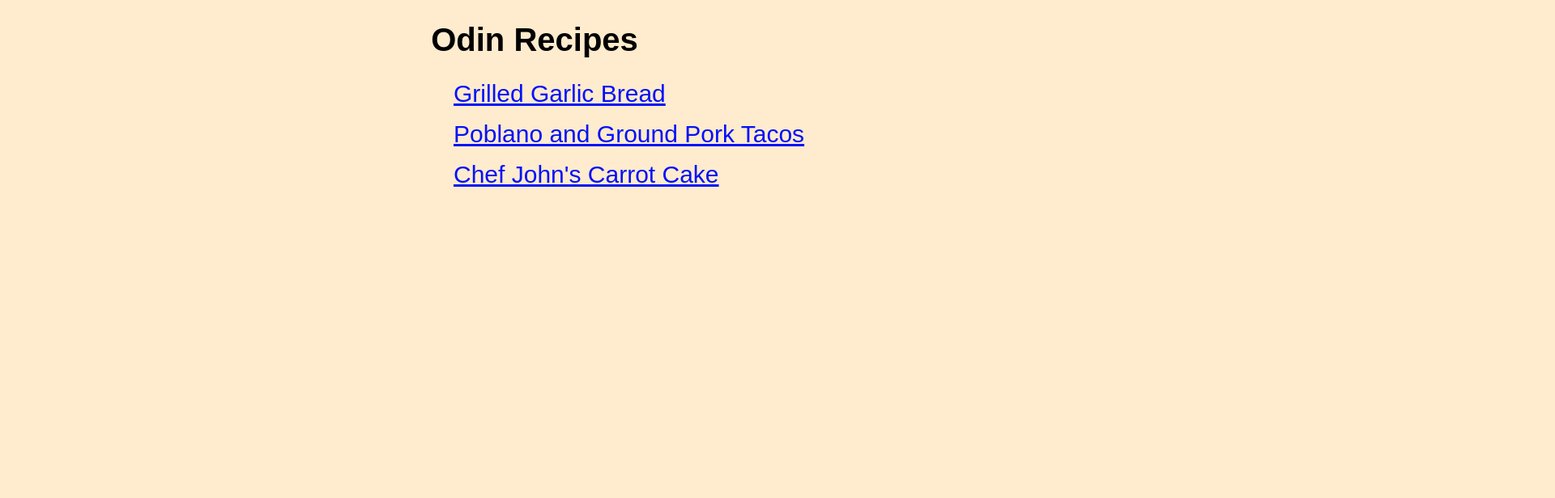
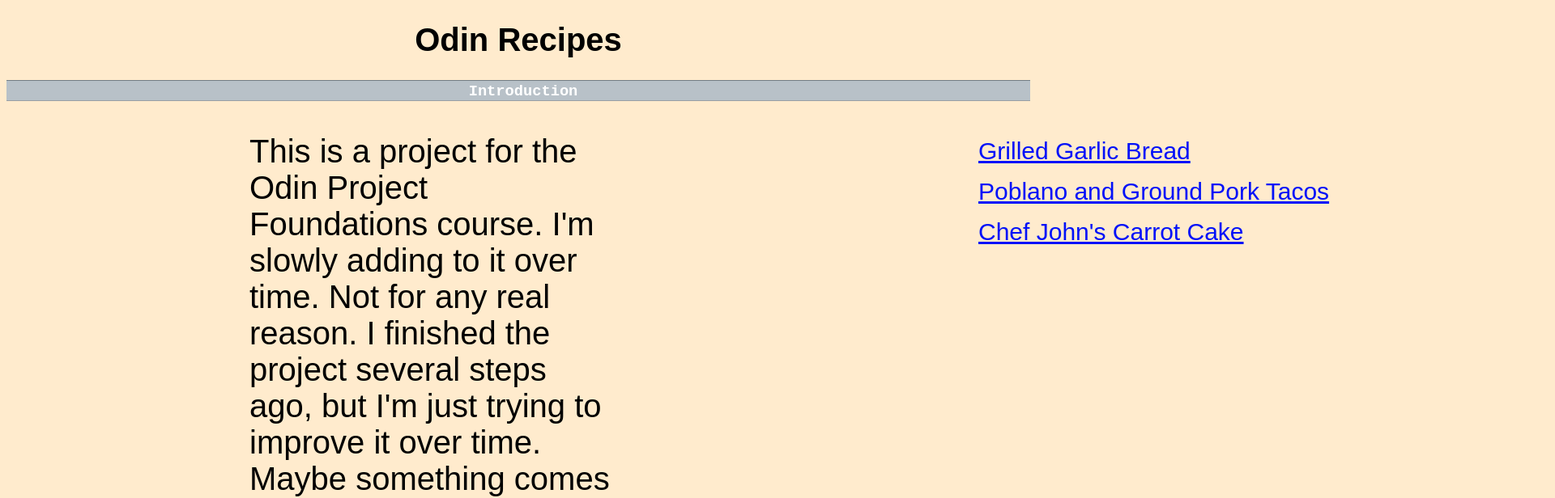
Before and after one commit to tahkun/odin-recipes, a plain HTML site: page index.html in a window 1280 px wide. Shown: the top 616 px of the page at 81% size, 1920 px wide, since content can reach past the window. Drawn offline with Linux system fonts and the light colour scheme.

Commit message:
Edited css and added text to index.html
Played around with position:sticky and position:relative on index.html and added more text to index.html to enable scrolling.

```diff
--- a/css/style.css
+++ b/css/style.css
@@ -2,7 +2,7 @@
     background-color: blanchedalmond;
     font-family: Arial, "Courier New", sans-serif;
     display: block;
-    margin-left: 40px;
+    margin: auto;
 }
 
 h1 {
@@ -32,7 +32,9 @@
 }
 
 .link.main {
-    width: 200px;
+    position:relative;
+    left: 1200px;
+    top: -1520px;
 }
 
 
@@ -48,3 +50,22 @@
     display: block;
     margin-left: 32px;
 }
+
+.sticky {
+    background: #B8C1C8;
+    border-bottom: 1px solid #989EA4;
+    border-top: 1px solid #717D85;
+    color: #FFF;
+    margin: auto;
+    padding: 2px 0 0 12px;
+    text-align:center;
+    position: sticky;
+    top: -1px;
+  }
+
+ .blockone {
+    position:relative;
+    left:300px;
+    inline-size: 450px;
+    font-size: 40px;
+ }
--- a/index.html
+++ b/index.html
@@ -7,6 +7,19 @@
     </head>
     <body>
         <h1> Odin Recipes </h1>
+        <h3 class="sticky">Introduction</h3>
+        <p class="blockone">This is a project for the Odin Project Foundations course.
+        I'm slowly adding to it over time.
+        Not for any real reason.
+        I finished the project several steps ago, but I'm just trying to improve it over time.
+        Maybe something comes from the idea of building upon an early work.
+        It's possible, but also maybe not.
+        I'm not really one to say what will or won't work
+        Truth be told, i'm kind of just putting this text here to have more things to move around on this page.
+        Happens to the best of us lol. Currently, I am trying to fill up this space to text out the position:sticky
+        function on the Introduction Header, so I need enough text to make it scroll. Alternatively, I guess I could
+        increase font size for no reason. Actually, that sounds ridiculous, so I'm in.
+        </p>
 
         <p><a class="link main" href="recipes/grilledgarlicbread.html"> Grilled Garlic Bread</a></p>
         <p><a class="link main" href="recipes/poblanogroundporktacos.html">Poblano and Ground Pork Tacos</a></p>
```
